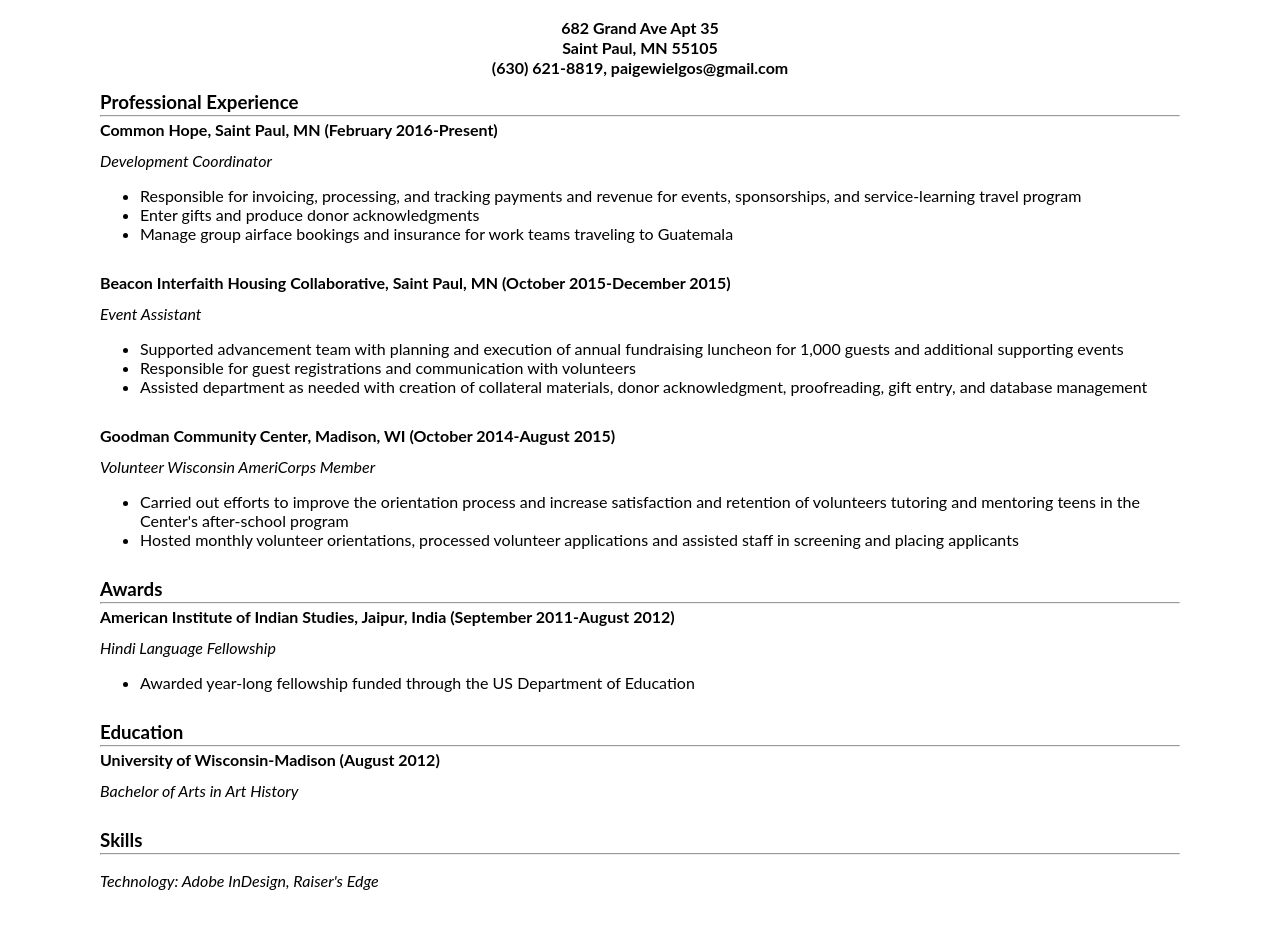
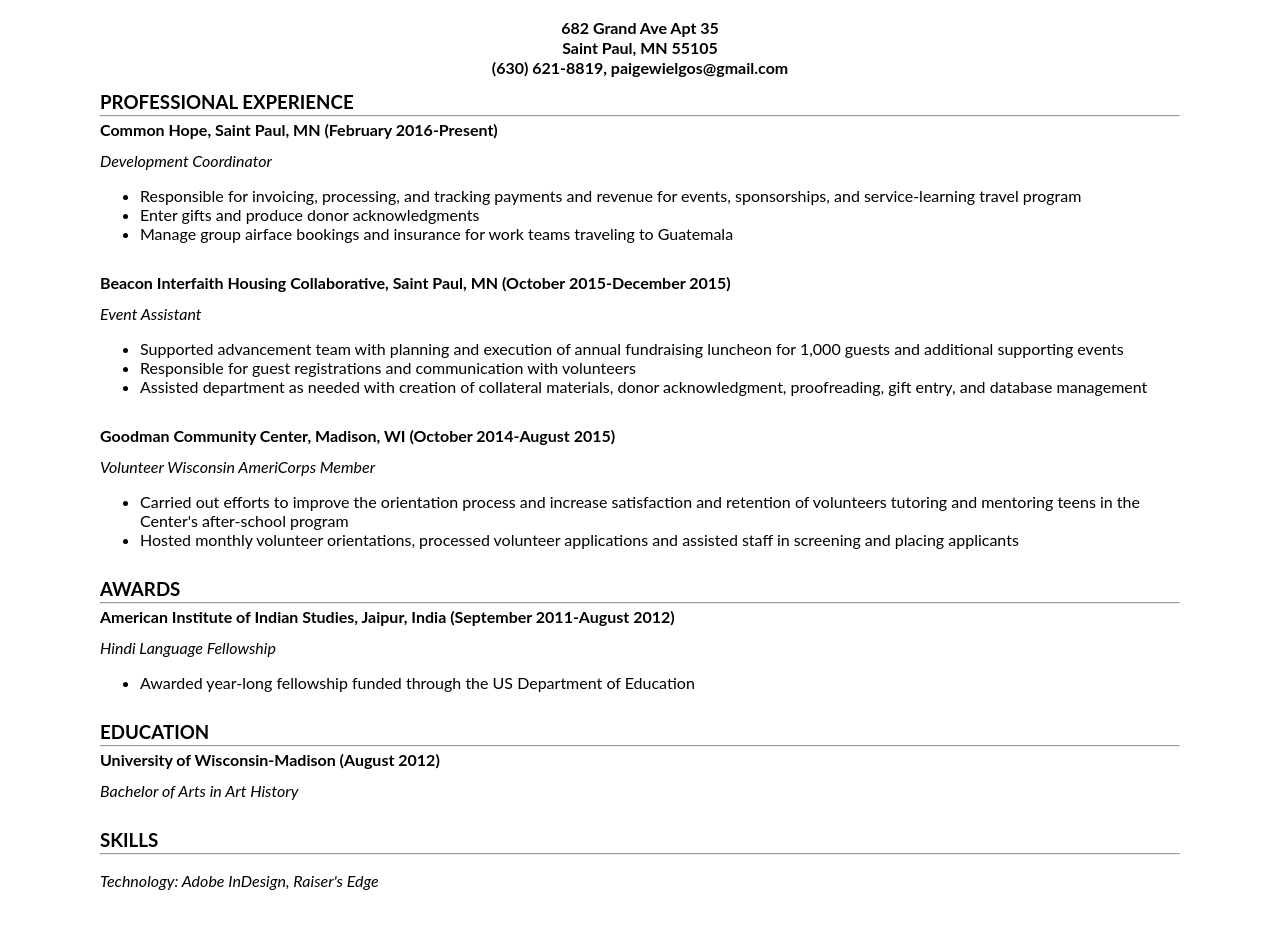
Before and after one commit to pwielgos/pwielgos.github.io, a plain HTML site: page index.html in a window 1280 px wide. Shown: the part 142-1070 px from the top of the page. Drawn offline with Linux system fonts and the light colour scheme.

Commit message:
Update index.html

```diff
--- a/index.html
+++ b/index.html
@@ -13,7 +13,7 @@
       <h4 class="address-block">(630) 621-8819, paigewielgos@gmail.com</h4>
     </header>
     <br>
-    <h3 class="title-header">Professional Experience</h3>
+    <h3 class="title-header">PROFESSIONAL EXPERIENCE</h3>
     <hr>
       <h4 class="title-header">Common Hope, Saint Paul, MN (February 2016-Present)</h4>
       <p>Development Coordinator</p>
@@ -38,7 +38,7 @@
       <li>Hosted monthly volunteer orientations, processed volunteer applications and assisted staff in screening and placing applicants</li>
       </ul>
     <br>
-    <h3 class="title-header">Awards</h3>
+    <h3 class="title-header">AWARDS</h3>
     <hr>
     <h4 class="title-header">American Institute of Indian Studies, Jaipur, India (September 2011-August 2012)</h4>
     <p>Hindi Language Fellowship</p>
@@ -46,12 +46,12 @@
       <li>Awarded year-long fellowship funded through the US Department of Education</li>
     </ul>
     <br>
-      <h3 class="title-header">Education</h3>
+      <h3 class="title-header">EDUCATION</h3>
     <hr>
       <h4 class="title-header">University of Wisconsin-Madison (August 2012)</h4>
       <p>Bachelor of Arts in Art History</p>
     <br>
-    <h3 class="title-header">Skills</h3>
+    <h3 class="title-header">SKILLS</h3>
     <hr>
     <p>Technology: Adobe InDesign, Raiser's Edge</p>
     <br>
```
